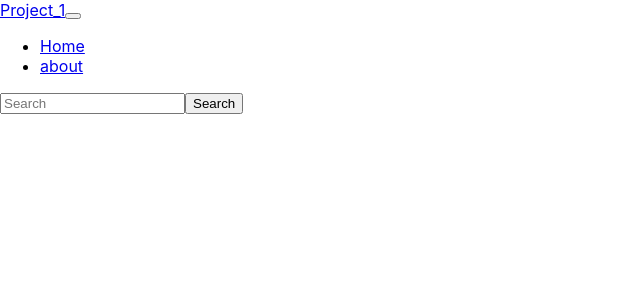
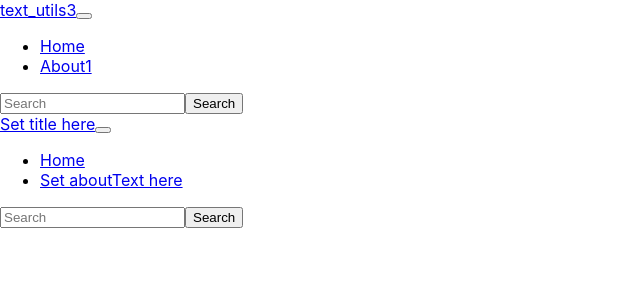
Before and after one commit to js449/React-Tutorials, a React (Create React App) app: page / in a window 1280 px wide. Shown: the top 300 px of the page, without its empty margins (0-640 px from the left). Built offline with nearby package versions, Linux system fonts and the light colour scheme; the HTML template or start-up script is replaced by a standard one.

Commit message:
props,propTypes, modules exports

```diff
--- a/src/App.js
+++ b/src/App.js
@@ -1,36 +1,23 @@
 //once npm starts we only see the code written in App.js file
 import logo from "./logo.svg";
+import React from "react";
 import "./App.css";
+import Navbar from "./components/Navbar";
 
 //variable
 
 function App() {
   return (
     //JSX Fragment starts here --- from here()
-    //this is how we use bootstrap components(navbar here).
+
     <>
-     <nav className="navbar navbar-expand-lg navbar-light bg-light">
-  <div className="container-fluid">
-    <a className="navbar-brand" href="/">Project_1</a>
-    <button className="navbar-toggler" type="button" data-bs-toggle="collapse" data-bs-target="#navbarSupportedContent" aria-controls="navbarSupportedContent" aria-expanded="false" aria-label="Toggle navigation">
-      <span className="navbar-toggler-icon"></span>
-    </button>
-    <div className="collapse navbar-collapse" id="navbarSupportedContent">
-      <ul className="navbar-nav me-auto mb-2 mb-lg-0">
-        <li className="nav-item">
-          <a className="nav-link active" aria-current="page" href="/">Home</a>
-        </li>
-        <li className="nav-item">
-          <a className="nav-link" href="/">about</a>
-        </li>
-      </ul>
-      <form className="d-flex">
-        <input className="form-control me-2" type="search" placeholder="Search" aria-label="Search"/>
-        <button className="btn btn-outline-success" type="submit">Search</button>
-      </form>
-    </div>
-  </div>
-</nav>
+      {/* Navbar.js modules, once we write Nabar here, app.js file will automatically import Navbar component from Navbar.js module
+      Here Navbar is a components and title & aboutText are its properties/variables which we are passing with the help of props and deciding
+      that what value we have to give to these properties for e.g title = 'text_utils3'
+      we can  pass anything with the help of props. it could be an object, link, integer, string blah blah*/
+      }
+      <Navbar title = 'text_utils3' aboutText = 'About1' />
+      <Navbar/>
     </>
     //JSX --- end here
   );
--- /dev/null
+++ b/src/components/Navbar.js
@@ -0,0 +1,61 @@
+import React from "react";
+import PropTypes from 'prop-types';
+
+export default function Navbar(props) {
+  return (
+    //this is how we use bootstrap components(navbar here).
+    <nav className="navbar navbar-expand-lg navbar-light bg-light">
+      <div className="container-fluid">
+          {/* dont forget javscript that we write inside JSX always goes inside curly braces for e.g props.title */}
+        <a className="navbar-brand" href="/">{props.title}</a>
+        <button
+          className="navbar-toggler"
+          type="button"
+          data-bs-toggle="collapse"
+          data-bs-target="#navbarSupportedContent"
+          aria-controls="navbarSupportedContent"
+          aria-expanded="false"
+          aria-label="Toggle navigation"
+        >
+          <span className="navbar-toggler-icon"></span>
+        </button>
+        <div className="collapse navbar-collapse" id="navbarSupportedContent">
+          <ul className="navbar-nav me-auto mb-2 mb-lg-0">
+            <li className="nav-item">
+              <a className="nav-link active" aria-current="page" href="/">Home </a>
+            </li>
+            <li className="nav-item">
+              <a className="nav-link" href="/">{props.aboutText}</a>
+            </li>
+          </ul>
+          <form className="d-flex">
+            <input
+              className="form-control me-2"
+              type="search"
+              placeholder="Search"
+              aria-label="Search"
+            />
+            <button className="btn btn-outline-success" type="submit">
+              Search
+            </button>
+          </form>
+        </div>
+      </div>
+    </nav>
+  );
+}
+
+//propTypes(tell us the type of props) set up. if we didnot passed the title property in app.js module under Navbar component, it will through
+//an error because of isRequired keyword.
+// Navbar.propTypes =
+// {title:PropTypes.string.isRequired,
+//  aboutText:PropTypes.string
+// };
+
+
+//if we want to set up default propTypes, they will shown up on the browser
+//when we havn't given any values to the properties in app.js module
+Navbar.defaultProps =
+{title: 'Set title here',
+ aboutText:'Set aboutText here'
+};
```
Also changed, not shown: src/module1.mjs (added, +9 -0 lines), src/module2.mjs (added, +18 -0 lines), public/logo192.png (deleted), public/logo512.png (deleted).
